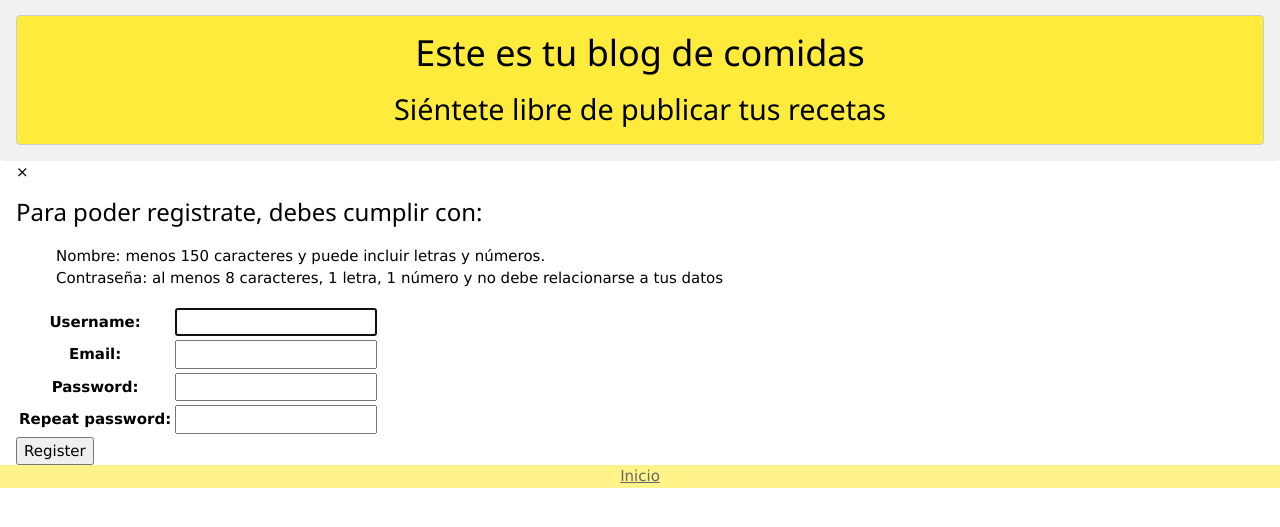
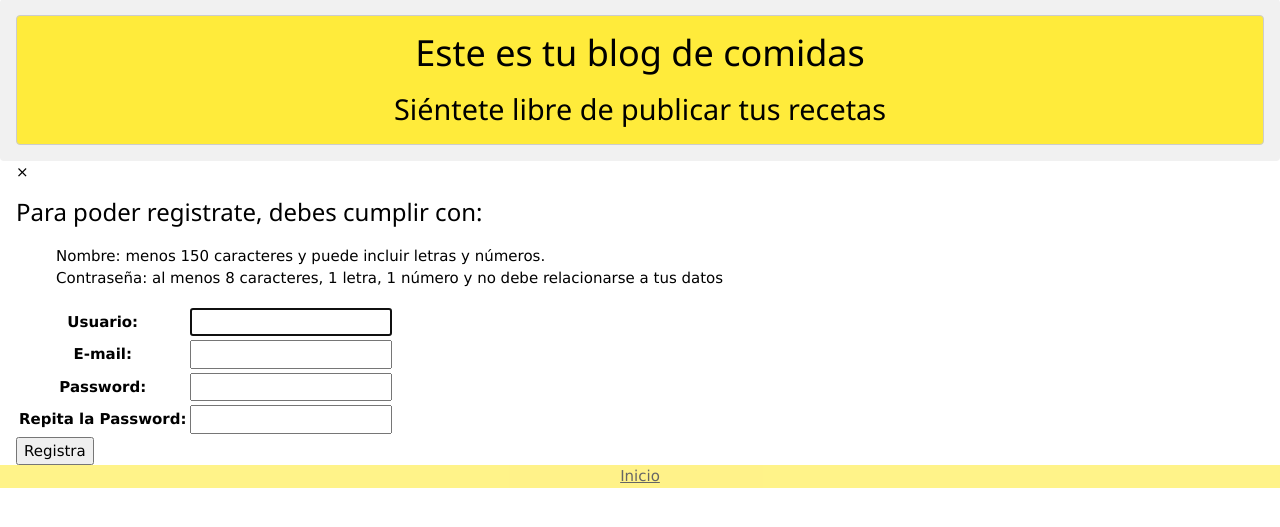
Before and after one commit to BravoMA/ProyectoFinal-Bravo-Rametta, a Django app: page /Users/register/ in a window 1280 px wide. Shown: the part 24-551 px from the top of the page. Run offline with Django 4.2, Linux system fonts and the light colour scheme.

Commit message:
change: mejoras, agregado de imagen incial y cambios de idioma

```diff
--- a/BlogApp/templates/BlogApp/searchPost.html
+++ b/BlogApp/templates/BlogApp/searchPost.html
@@ -9,7 +9,7 @@
 
 {% if post %}
 
-<h3>Titles that may interest you from your search:</h3>
+<h3>Títulos que te pueden interesar según tu búsqueda:</h3>
 
 <ol>
     {% for title in post %}
--- a/Users/forms.py
+++ b/Users/forms.py
@@ -2,14 +2,17 @@ from django import forms
 from .models import *
 from django.contrib.auth.forms import UserCreationForm
 from django.contrib.auth.models import User
+from django.contrib.auth.forms import AuthenticationForm
 
+class UserLoginForm(AuthenticationForm):
+    username = forms.CharField(label='Usuario')
 
 class UserRegisterForm(UserCreationForm):
 
-    username = forms.CharField()
-    email = forms.EmailField()
+    username = forms.CharField(label='Usuario')
+    email = forms.EmailField(label='E-mail')
     password1 = forms.CharField(label='Password', widget=forms.PasswordInput)
-    password2 = forms.CharField(label='Repeat password', widget=forms.PasswordInput)
+    password2 = forms.CharField(label='Repita la Password', widget=forms.PasswordInput)
 
     class Meta:
         model = User
@@ -19,12 +22,12 @@ class UserRegisterForm(UserCreationForm):
 
 
 class UserEditForm(UserCreationForm):
-    username = forms.CharField(label='Username')
-    email = forms.EmailField(label='Email')
-    first_name = forms.CharField(label='Name', required=False)
-    last_name = forms.CharField(label='Lastname', required=False)
-    password1 = forms.CharField(label='New Password', widget=forms.PasswordInput)
-    password2 = forms.CharField(label='Repeat password', widget=forms.PasswordInput)
+    username = forms.CharField(label='Usuario')
+    email = forms.EmailField(label='E-mail')
+    first_name = forms.CharField(label='Nombre', required=False)
+    last_name = forms.CharField(label='Apellido', required=False)
+    password1 = forms.CharField(label='Nueva Password', widget=forms.PasswordInput)
+    password2 = forms.CharField(label='Repita la Password', widget=forms.PasswordInput)
 
     class Meta:
         model = User
--- a/Users/templates/Users/register.html
+++ b/Users/templates/Users/register.html
@@ -19,7 +19,7 @@
         </table>
 
         <div>
-        <input button type="submit" value="Register">
+        <input button type="submit" value="Registra">
         </div>
     </form>
 </form>
--- a/Users/views.py
+++ b/Users/views.py
@@ -38,7 +38,7 @@ def login_request(request):
             else:
                         return render(request,"Users/login.html" ,  {"form":form, "mensaje":"Error, the entered data is invalid. Please, login again"})  #esto se hace si no se cumple la condicion de que el formulario sea valido
 
-      form = AuthenticationForm()    #si no viene por POST, tenemos que mostrar un formulario vacio para que se ingrese
+      form = UserLoginForm()    #si no viene por POST, tenemos que mostrar un formulario vacio para que se ingrese
       return render(request,"Users/login.html", {'form':form})
 
 # y despues creamos el Logout directamente en urls.py
```
Also changed, not shown: BlogApp/templates/BlogApp/home.html (+12 -1 lines), BlogApp/static/BlogApp/Recetas Argentinas.png (added), db.sqlite3.
